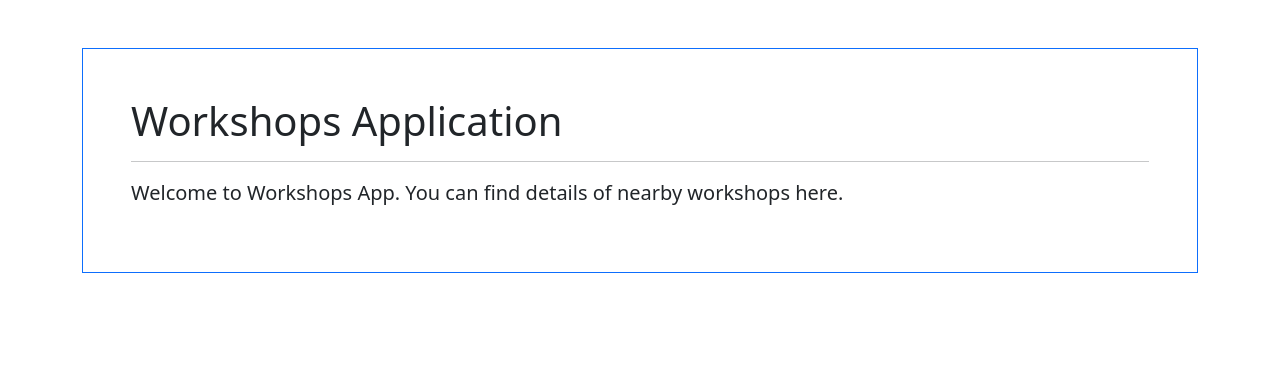
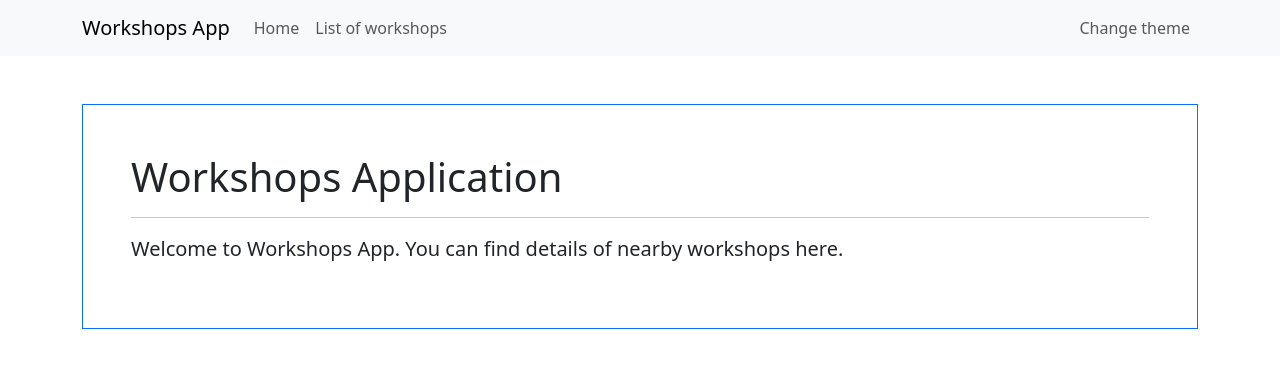
Before and after one commit to puranik3/db-react-jul-22-2024, a React (Create React App) app in the folder 04-react/workshops-app/: page / in a window 1280 px wide. Shown: the top 368 px of the page. Built offline with nearby package versions, Linux system fonts and the light colour scheme.

Commit message:
Added a Menu for the app

```diff
--- a/04-react/workshops-app/src/App.tsx
+++ b/04-react/workshops-app/src/App.tsx
@@ -1,3 +1,4 @@
+import Menu from './components/Menu';
 import HomePage from './pages/HomePage';
 import WorkshopsListPage from './pages/WorkshopsListPage';
 import { Routes, Route } from 'react-router-dom';
@@ -16,6 +17,9 @@ const App = ( props : IAppProps ) => {
   console.log( props );
 
   return (
+    <>
+      <Menu />
+
       <div className="container my-5">
         <Routes>
           <Route
@@ -28,6 +32,7 @@ const App = ( props : IAppProps ) => {
           />
         </Routes>
       </div>
+    </>
   );
 };
 
--- /dev/null
+++ b/04-react/workshops-app/src/components/Menu.tsx
@@ -0,0 +1,23 @@
+import { Container, Nav, Navbar } from 'react-bootstrap';
+
+const Menu = () => {
+    return (
+        <Navbar collapseOnSelect expand="lg" className="bg-body-tertiary">
+            <Container>
+                <Navbar.Brand href="/">Workshops App</Navbar.Brand>
+                <Navbar.Toggle aria-controls="responsive-navbar-nav" />
+                <Navbar.Collapse id="responsive-navbar-nav">
+                <Nav className="me-auto">
+                    <Nav.Link href="/">Home</Nav.Link>
+                    <Nav.Link href="/workshops">List of workshops</Nav.Link>
+                </Nav>
+                <Nav>
+                    <Nav.Link href="#">Change theme</Nav.Link>
+                </Nav>
+                </Navbar.Collapse>
+            </Container>
+        </Navbar>
+    );
+}
+
+export default Menu;
```
Lines whose indentation alone changed are shown as unchanged.
